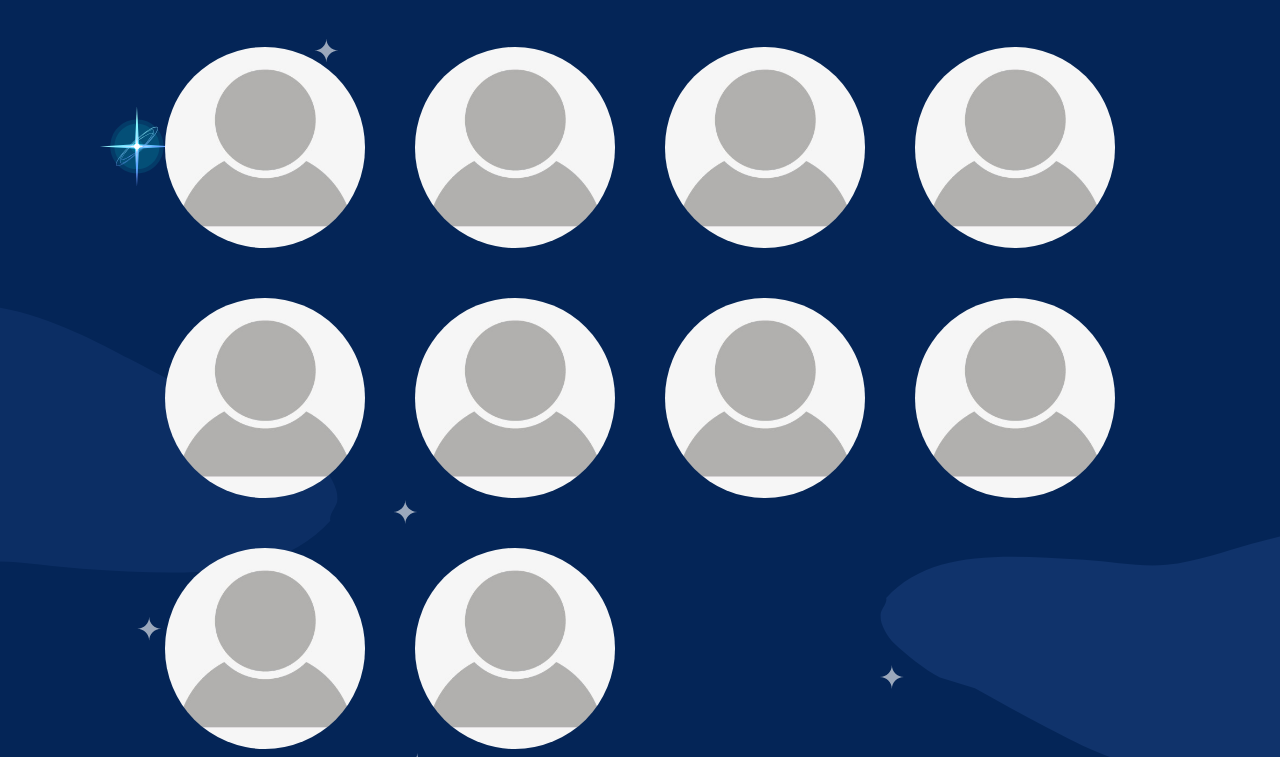
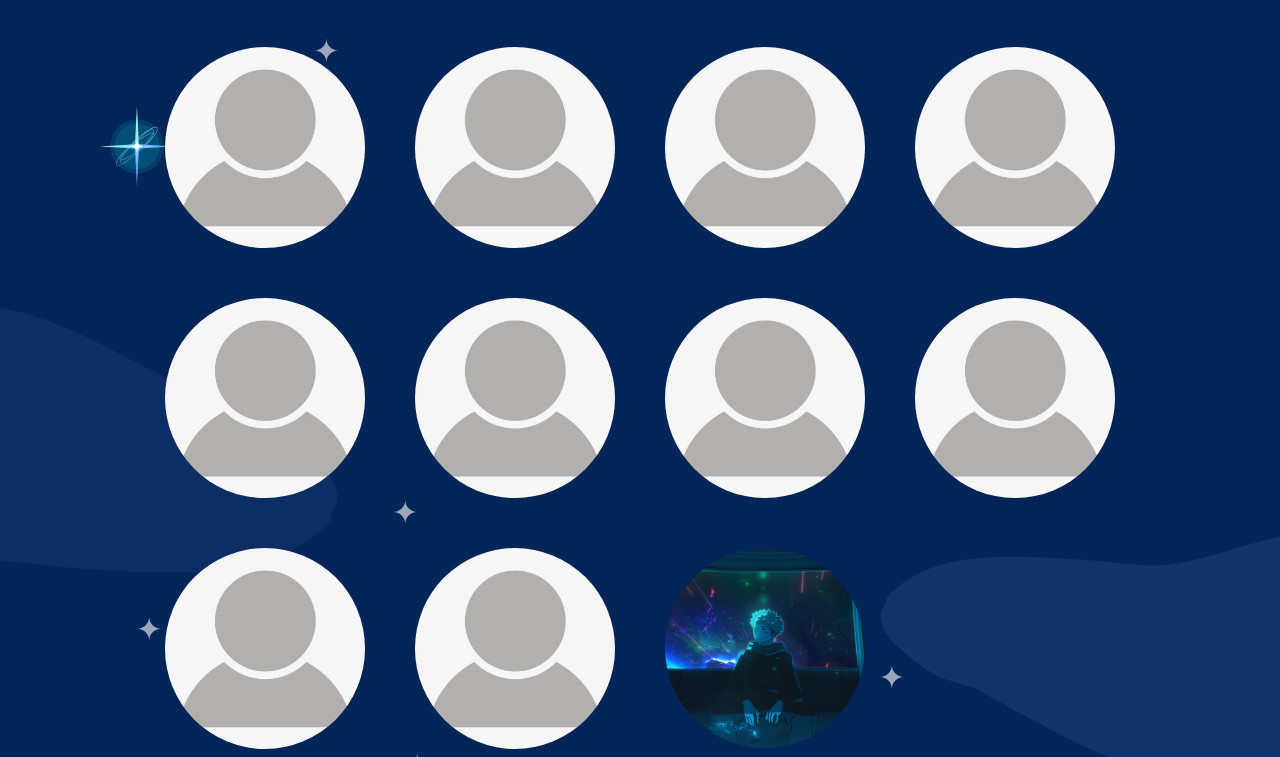
Before and after one commit to MLSC-GHRCEM/ContributorGallery, a plain HTML site: page index.html in a window 1280 px wide. Shown: the part 1935-2692 px from the top of the page. Drawn offline with Linux system fonts and the light colour scheme.

Commit message:
image added by SinghSwayam

```diff
--- a/index.html
+++ b/index.html
@@ -145,6 +145,7 @@
             <img src="./assets/profileE.png" alt="Image 3" class="img" />
             <img src="./assets/profileE.png" alt="Image 3" class="img" />
             <img src="./assets/profileE.png" alt="Image 3" class="img" />
+            <img src="./assets/img.png" alt="Image 3" class="img" />
           </div>
         </div>
 
```
Also changed, not shown: assets/img.png (added).
